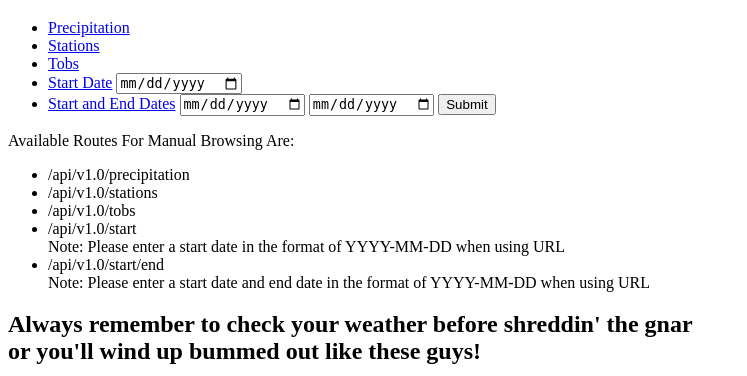
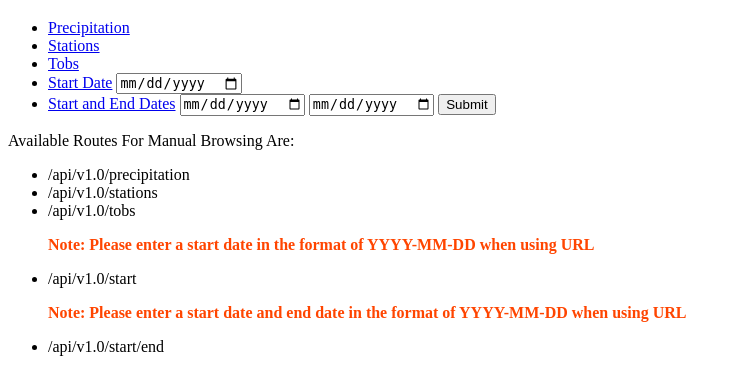
Before and after one commit to Rstevens318/sqlalchemy-challenge, a Flask app: page / in a window 1280 px wide. Shown: the part 381-757 px from the top of the page, without its empty margins (0-747 px from the left). Run offline with Flask 3, Linux system fonts and the light colour scheme.

Commit message:
Final code.

```diff
--- a/SurfsUp/templates/home.html
+++ b/SurfsUp/templates/home.html
@@ -30,10 +30,11 @@
         <li>/api/v1.0/precipitation</li>
         <li>/api/v1.0/stations</li>
         <li>/api/v1.0/tobs</li>
+        <p style="color:orangered; font-weight:bold">Note: Please enter a start date in the format of YYYY-MM-DD when using URL</p>
         <li>/api/v1.0/start<br/></li>
-        Note: Please enter a start date in the format of YYYY-MM-DD when using URL<br/>
+        <p style="color:orangered; font-weight:bold">Note: Please enter a start date and end date in the format of YYYY-MM-DD when using URL</p>
         <li>/api/v1.0/start/end<br/></li>
-        Note: Please enter a start date and end date in the format of YYYY-MM-DD when using URL<br/>
+
     </ul>
 
     <h2>Always remember to check your weather before shreddin' the gnar<br/>
```
